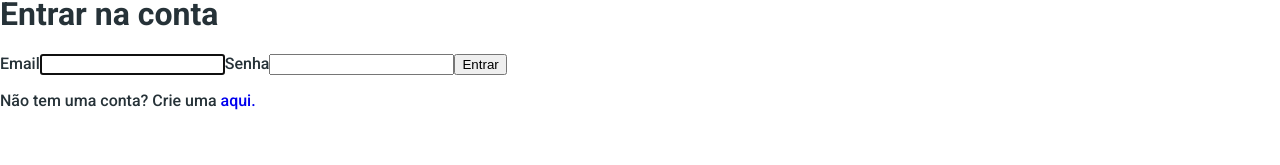
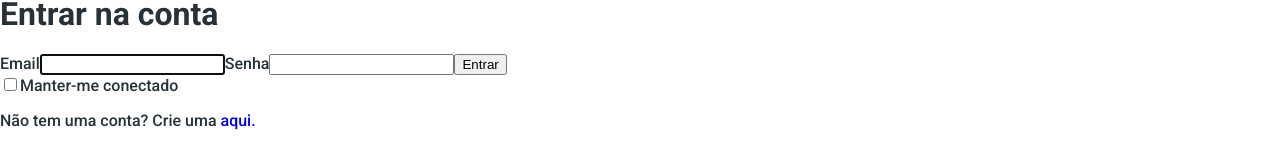
Before and after one commit to noubarijou/PICTDFEFinal, a React (Create React App) app in the folder alucar/: page /login in a window 1280 px wide. Shown: the part 121-286 px from the top of the page. Built offline with nearby package versions, Linux system fonts and the light colour scheme; no server answers.

Commit message:
adiciona hooks personalizados e persistencia de login

```diff
--- a/alucar/src/components/Cards/CardCaracteristica/index.js
+++ b/alucar/src/components/Cards/CardCaracteristica/index.js
@@ -2,7 +2,7 @@ import './style.scss'
 import React, { useEffect, useState } from 'react'
 
 export const CardCaracteristica = ({ icon, carcteristica, carcteristicaDescricao }) => {
-    const cambio = "https://alucar-t1-g4.s3.amazonaws.com/caracteristicas/cambio.svg";
+    const cambio = "https://alucar-t1-g4.s3.amazonaws.com/caracteristicas/cambio.png";
     const arCondicionado = "https://alucar-t1-g4.s3.amazonaws.com/caracteristicas/arCondicionado.svg";
     const motor = "https://alucar-t1-g4.s3.amazonaws.com/caracteristicas/motor.svg";
     const passageiro = "https://alucar-t1-g4.s3.amazonaws.com/caracteristicas/passageiros.svg";
--- a/alucar/src/components/Mapa/index.js
+++ b/alucar/src/components/Mapa/index.js
@@ -1,6 +1,8 @@
 import GoogleMapReact from 'google-map-react';
 import {LocationPin} from './Pin/'
 import './style.scss';
+
+const apikey = process.env.REACT_APP_GOOGLE_MAPS_API_KEY;
 
 export const Mapa = ({location, zoomLevel}) => {
   return (
@@ -8,7 +10,7 @@ export const Mapa = ({location, zoomLevel}) => {
     <div className="map">
         <h2 className="map-h2">Onde estamos localizados</h2>
         <div className="google-map">
-            <GoogleMapReact bootstrapURLKeys={{key: ''}} defaultCenter={location} defaultZoom={zoomLevel}>
+            <GoogleMapReact bootstrapURLKeys={{apikey}} defaultCenter={location} defaultZoom={zoomLevel}>
                 <LocationPin lat={location.lat} lng={location.lng} text={location.address} />
             </GoogleMapReact>
         </div>
--- a/alucar/src/context/AuthProvider.js
+++ b/alucar/src/context/AuthProvider.js
@@ -4,11 +4,11 @@ const AuthContext = createContext({});
 
 export const AuthProvider = ({children}) => {
     const [auth, setAuth] = useState({});
-    const [role, setRole] = useState({});
+    // const [persist, setPersist] = useState(JSON.parse(localStorage.getItem('persist')) || false);
 
 
 return (
-    <AuthContext.Provider value={{auth, setAuth, role, setRole}}>
+    <AuthContext.Provider value={{auth, setAuth}}>
         {children}
     </AuthContext.Provider>
 )
--- /dev/null
+++ b/alucar/src/hooks/useInput.js
@@ -0,0 +1,15 @@
+import useLocalStorage from './useLocalStorage';
+
+export const useInput = (key, initialValue) => {
+    const [value, setValue] = useLocalStorage(key, initialValue);
+
+    const reset = () => setValue(initialValue);
+
+    const attributeObj = {
+        value,
+        onChange: (e) => setValue(e.target.value)
+
+    }
+
+    return [value, reset, attributeObj];
+}
--- /dev/null
+++ b/alucar/src/hooks/useLocalStorage.js
@@ -0,0 +1,24 @@
+import {useState, useEffect} from 'react';
+
+const getLocalValue = (key, initialValue) => {
+    if(typeof window === 'undefined') return initialValue;
+
+    const localValue = JSON.parse(localStorage.getItem(key));
+    if(localValue) return localValue;
+
+    if (initialValue instanceof Function) return initialValue();
+    return initialValue;
+}
+
+const useLocalStorage = (key, initialValue) => {
+  const [value, setValue] = useState(() =>{
+    return getLocalValue(key, initialValue);
+  });
+
+  useEffect(() => {
+        localStorage.setItem('key', JSON.stringify(value));
+  },[key, value]);
+  return [value, setValue];
+}
+
+export default useLocalStorage;
--- /dev/null
+++ b/alucar/src/hooks/useToggle.js
@@ -0,0 +1,11 @@
+import useLocalStorage from "./useLocalStorage"
+
+export const useToggle = (key, initialValue) => {
+ const [value, setValue] = useLocalStorage(key, initialValue);
+ const toggle = (value) => {
+    setValue(prev => {
+        return typeof value === 'boolean' ? value : !prev;
+    });
+ }
+ return [value, toggle];
+}
--- a/alucar/src/pages/Admin/components/Users/index.js
+++ b/alucar/src/pages/Admin/components/Users/index.js
@@ -39,7 +39,7 @@ export const Users = () => {
                 users?.length
                 ? (
                     <ul>
-                        {users.map((user, i) => <li key={i}>{user?.clienteNome}</li>)}
+                        {users.map((user, i) => <li key={i}>{user?.clienteNome} {user?.funcao}</li>)}
                     </ul>
                 ) : <p>Sem usuários para mostrar</p>
             }
--- a/alucar/src/pages/Login/index.js
+++ b/alucar/src/pages/Login/index.js
@@ -3,13 +3,14 @@ import { Link, useNavigate, useLocation } from "react-router-dom";
 import { Helmet } from "react-helmet-async";
 import useAuth from "../../hooks/useAuth";
 import api from "../../services/api";
-/* import AuthContext from "../../context/AuthProvider";
- */
+import { useInput } from "../../hooks/useInput";
+import { useToggle } from "../../hooks/useToggle";
+
 /* import './style.scss'; */
 
 
 export const Login = () => {
-  const { auth, setAuth } = useAuth();
+  const { setAuth } = useAuth();
 
   const location = useLocation();
   const navigate = useNavigate();
@@ -18,9 +19,10 @@ export const Login = () => {
 
   const emailRef = useRef();
   const errRef = useRef();
-  const [email, setEmail] = useState("");
+  const [email, resetEmail, attributeObj] =  useInput('email', '');
   const [senha, setSenha] = useState("");
   const [errMsg, setErrMsg] = useState("");
+  const [check, toggleCheck] = useToggle("persist", false);
   const [success, setSuccess] = useState();
 
   useEffect(() => {
@@ -44,7 +46,8 @@ export const Login = () => {
       const accessToken = response?.data;
       // const roles = response?.data.funcao;
       setAuth({ email, senha, accessToken });
-      setEmail("");
+      // setEmail("");
+      resetEmail();
       setSenha("");
       navigate(from, {replace: true});
     } catch (err) {
@@ -84,9 +87,8 @@ export const Login = () => {
               id="email"
               ref={emailRef}
               autoComplete="off"
-              onChange={(e) => setEmail(e.target.value)}
+              {...attributeObj}
               required
-              value={email}
             />
             <label htmlFor="senha">Senha</label>
             <input
@@ -97,6 +99,15 @@ export const Login = () => {
               value={senha}
             />
             <button>Entrar</button>
+            <div className="persistCheck">
+              <input
+                type="checkbox"
+                id="persist"
+                onChange={toggleCheck}
+                checked={check}
+              />
+              <label htmlFor="persist">Manter-me conectado</label>
+            </div>
           </form>
           <p>
             Não tem uma conta? Crie uma <Link to="/criarconta">aqui.</Link>{" "}
```
Also changed, not shown: alucar/src/services/authServices/PersistLogin.js (+9 -3 lines), 1 other file (tests, documents, lock files or other folders).
